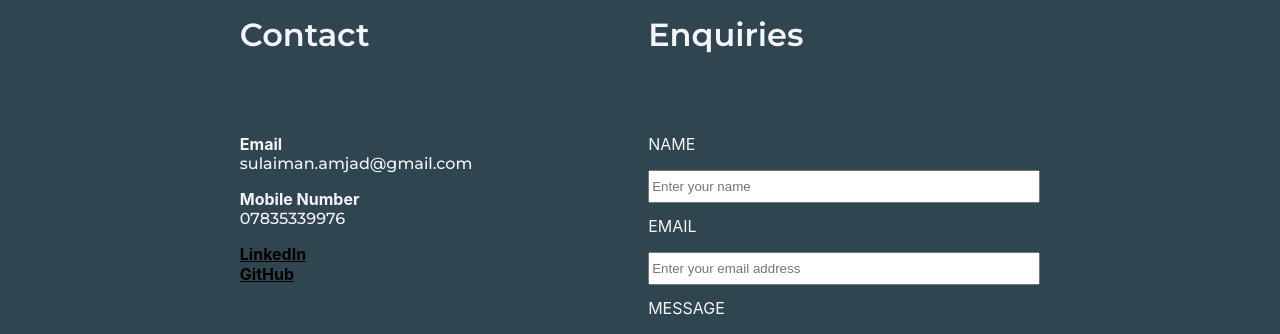
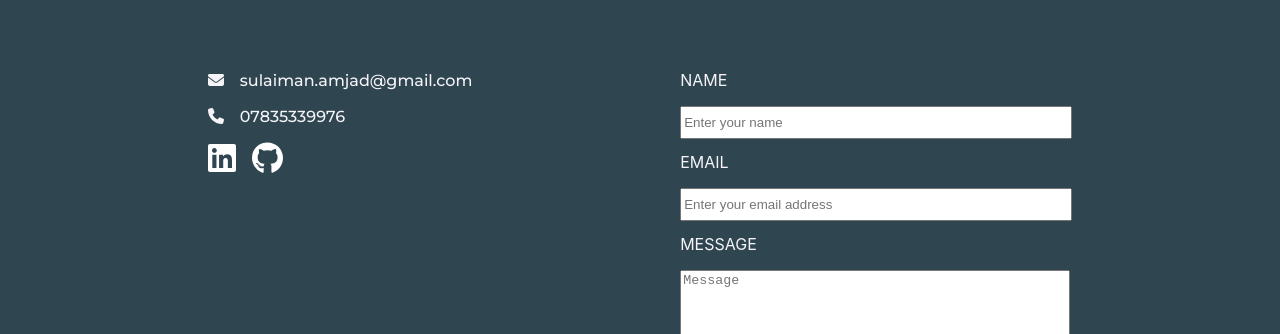
Before and after one commit to Sulaiman-ai/React-Portfolio, a React (Create React App) app in the folder react_portfolio/: page /contact in a window 1280 px wide. Shown: the part 2888-3222 px from the top of the page. Built offline with nearby package versions, Linux system fonts and the light colour scheme.

Commit message:
added icons for the contact details and links

```diff
--- a/react_portfolio/src/App.css
+++ b/react_portfolio/src/App.css
@@ -35,6 +35,19 @@ nav * {
 }
 
 NavLink {
+  color: white;
+}
+
+.inline {
+  display: inline-block;
+}
+
+.inline-icon {
+  padding-right: 1em;
+}
+
+.link-icon {
+  margin-right: 1em;
   color: white;
 }
 
@@ -170,7 +183,7 @@ NavLink {
   display: flex;
   justify-content: space-evenly;
   margin: 0;
-  padding: 4em;
+  /* padding: 4em; */
 }
 
 .contact-form-container {
--- a/react_portfolio/src/index.js
+++ b/react_portfolio/src/index.js
@@ -6,8 +6,8 @@ import reportWebVitals from './reportWebVitals';
 
 // import ReactDOM from 'react-dom'
 import { library } from '@fortawesome/fontawesome-svg-core'
-import { fas } from '@fortawesome/free-solid-svg-icons'
-import { faTwitter, faFontAwesome, faReact, faHtml5, faCss3, faJs, faNode, faPython } from '@fortawesome/free-brands-svg-icons'
+import { fas, faEnvelope, faPhone } from '@fortawesome/free-solid-svg-icons'
+import { faTwitter, faFontAwesome, faReact, faHtml5, faCss3, faJs, faNode, faPython, faLinkedin, faGithub } from '@fortawesome/free-brands-svg-icons'
 // import { faTwitter, faFontAwesome } from '@fortawesome/free-brands-svg-icons'
 // import { faHatCowboy } from '@fortawesome/pro-thin-svg-icons'
 // import { faHatChef } from '@fortawesome/sharp-solid-svg-icons'
@@ -15,7 +15,7 @@ import { faTwitter, faFontAwesome, faReact, faHtml5, faCss3, faJs, faNode, faPyt
 
 import { BrowserRouter } from 'react-router-dom';
 
-library.add(fas, faReact, faHtml5, faCss3, faJs, faNode, faPython)
+library.add(fas, faReact, faHtml5, faCss3, faJs, faNode, faPython, faEnvelope, faPhone, faLinkedin, faGithub)
 
 
 const root = ReactDOM.createRoot(document.getElementById('root'));
--- a/react_portfolio/src/pages/contact.js
+++ b/react_portfolio/src/pages/contact.js
@@ -1,4 +1,6 @@
 import ContactForm from "../components/contact_form"
+
+import { FontAwesomeIcon } from "@fortawesome/react-fontawesome";
 
 function Contact(){
     return (
@@ -6,14 +8,28 @@ function Contact(){
 
         <div className="contact-details">
             <h1>Contact</h1>
-            <h4>Email</h4>
-            <p>sulaiman.amjad@gmail.com</p>
+            {/* <h4>Email</h4> */}
+            <div>
+                <FontAwesomeIcon className="inline inline-icon" icon={'fa-solid fa-envelope'} size="1x"/>
+                <p className="inline">sulaiman.amjad@gmail.com</p>
+            </div>
 
-            <h4>Mobile Number</h4>
-            <p>07835339976</p>
+            {/* <h4>Mobile Number</h4> */}
+            <div>
+                <FontAwesomeIcon className="inline inline-icon" icon={'fa-solid fa-phone'}/>
+                <p className="inline">07835339976</p>
+            </div>
 
-            <h4><a href="https://www.linkedin.com/in/sulaiman-amjad-1078a221a/">LinkedIn</a></h4>
-            <h4><a href="https://github.com/Sulaiman-ai">GitHub</a></h4>
+            {/* <h4> */}
+                <a className="link-icon" href="https://www.linkedin.com/in/sulaiman-amjad-1078a221a/">
+                    <FontAwesomeIcon icon={'fa-brands fa-linkedin'} size="2x"/>
+                </a>
+                {/* </h4> */}
+            {/* <h4> */}
+                <a className="link-icon" href="https://github.com/Sulaiman-ai">
+                    <FontAwesomeIcon icon={'fa-brands fa-github'} size="2x"/>
+                    </a>
+                {/* </h4> */}
             {/* <div>
                 <h2>Where to find my work</h2>
                 <p>GitHub: <a href="github.com">github.com</a></p>
```
